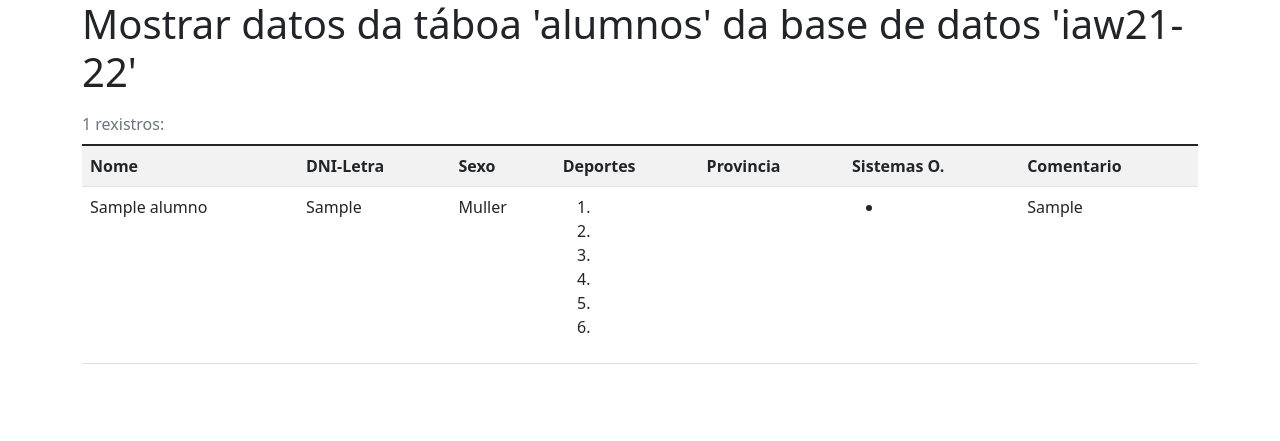
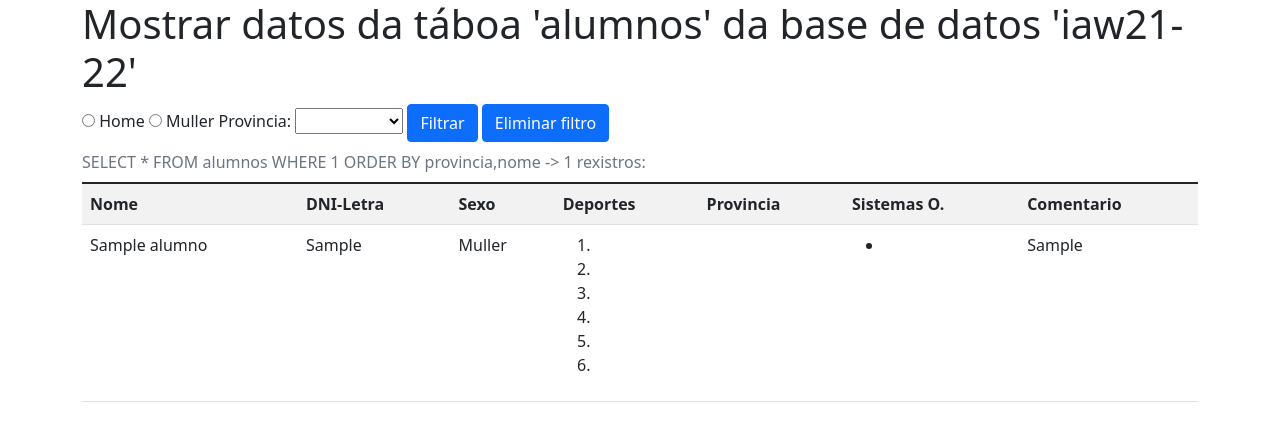
Before and after one commit to antonio-otero/iaw, a PHP site: page /21-base-datos-taboa.php in a window 1280 px wide. Shown: the top 441 px of the page. Run offline with PHP 8.4, Linux system fonts and the light colour scheme; tables that the repository leaves empty or names only in its code hold one stand-in row (values such as "Sample post"); data that the repository does not hold is empty.

Commit message:
c├│digo iaw

```diff
--- a/php/21-base-datos-taboa.php
+++ b/php/21-base-datos-taboa.php
@@ -10,6 +10,9 @@
 <div class="container">
 	<h1>Mostrar datos da táboa 'alumnos' da base de datos 'iaw21-22'</h1>
 <?php
+	$sexo=$_GET['sexo']??"";
+	$provincia=$_GET['provincia']??"";
+
 	$nomeProvincias = array(
 		"CO" => "A Coruña" ,
 		"LU" => "Lugo" ,
@@ -34,15 +37,43 @@
 
 	$c=conexionBaseDatos($servidorBD,$usuarioBD,$claveBD,$baseDatos,$puerto);
 
-	$sql="SELECT * FROM alumnos ORDER BY provincia,nome";
+	$filtro="";
+	if($sexo!=""){
+		$filtro.=" and sexo='$sexo'";
+	}
+
+	$sql="SELECT * FROM alumnos WHERE 1 $filtro ORDER BY provincia,nome";
 
 	$resultado=enviarConsultaBD($c,$sql);
 
 	$numFilas=mysqli_num_rows($resultado);//devolve o número de filas seleccionadas por unha SELECT
 ?>
+	<div class="formulario">
+		<form action="" method="GET">
+			<input type="radio" name="sexo" value="H" id="home" <?php echo $sexo=="H"?"checked":"" ?>>
+			<label for="home"> Home </label>
+			<input type="radio" name="sexo" value="M" id="muller" <?php echo $sexo=="M"?"checked":"" ?>>
+			<label for="muller"> Muller</label>
+
+			<label for="provincia">Provincia:</label>
+			<select name="provincia" id="provincia">
+				<option value=""></option>
+				<option value="CO" <?php echo $provincia=='CO'?'selected':'' ?>>A Coruña</option>
+				<option value="LU" <?php echo $provincia=='LU'?'selected':'' ?>>Lugo</option>
+				<option value="OU" <?php echo $provincia=='OU'?'selected':'' ?>>Ourense</option>
+				<option value="PO" <?php echo $provincia=='PO'?'selected':'' ?>>Pontevedra</option>
+			</select>
+
+
+			<input class="btn btn-primary" type="submit" value="Filtrar">
+			<a href="?" class="btn btn-primary">Eliminar filtro</a>
+
+		</form>
+
+	</div>
 
 	<table class="table table-striped caption-top">
-		<caption><?php echo "$numFilas rexistros:" ?> </caption>
+		<caption><?php echo "$sql -> $numFilas rexistros:" ?> </caption>
 		<tr>
 			<th>Nome</th>
 			<th>DNI-Letra</th>
```
